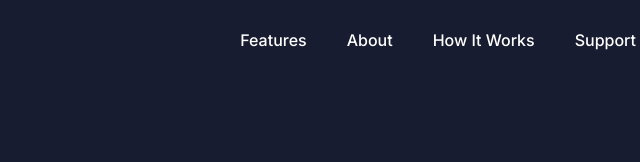
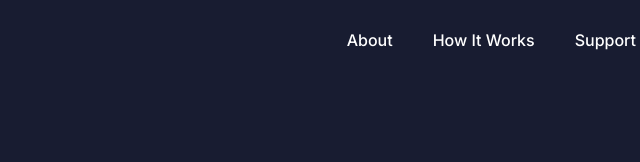
Before and after one commit to theokraapp/theokraapp.github.io, a plain HTML site: page index.html in a window 1280 px wide. Shown: the top 162 px of the page, 628-1268 px from the left. Drawn offline with Linux system fonts and the light colour scheme.

Commit message:
remove features from nav

```diff
--- a/index.html
+++ b/index.html
@@ -68,14 +68,6 @@
               <ul
                 class="le qe bn xn yn dp"
               >
-                <li class="menu-item">
-                  <a
-                    href="#features"
-                    class="menu-scroll cc le ki vi _i sj ok vk co"
-                  >
-                    Features
-                  </a>
-                </li>
                 <li class="menu-item">
                   <a
                     href="#about"
```
